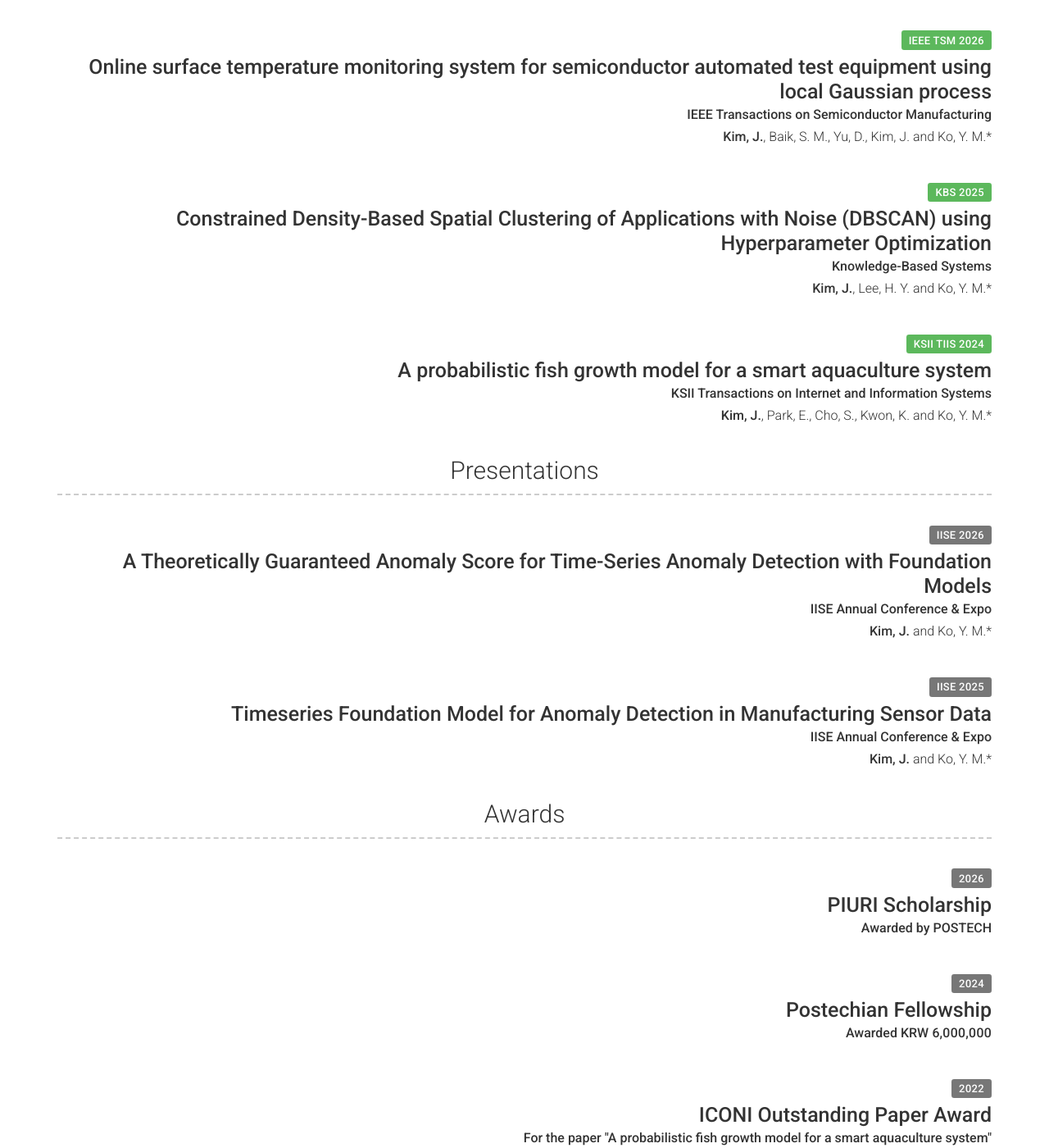
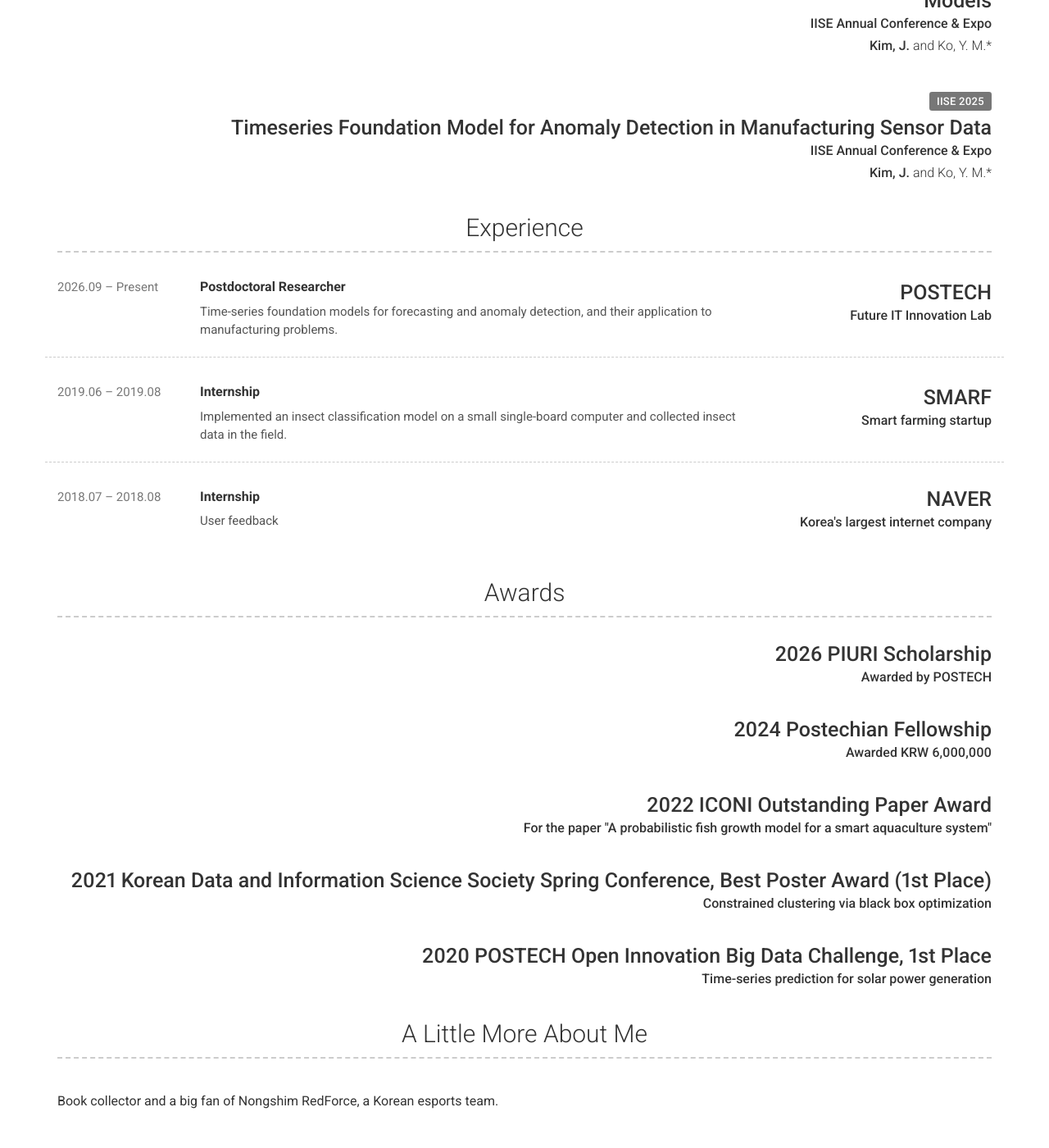
Before and after one commit to jongwonKim-1997/CV, a Jekyll site: the page built from index.md, in a window 1280 px wide and 1400 px high, scrolled down 3394 px. Shown: the whole window at 82% size. Built offline with Jekyll 4.4.1, drawn with Linux system fonts in a browser that asks for light colours; nearby versions of some CDN libraries; some of the changed text lies outside the part shown.

Commit message:
Update _config.yml

```diff
--- a/_config.yml
+++ b/_config.yml
@@ -112,52 +112,19 @@
         description: |
           <div style="display:flex;align-items:baseline;gap:14px;margin-bottom:.4em;font-size:1.6rem;line-height:1.5"><span style="flex:0 0 160px;color:#777;font-size:1.5rem;font-variant-numeric:tabular-nums;white-space:nowrap">2021.02 – 2022.01</span><b>Semiconductor Testing Temperature Monitoring System</b></div>
           <div style="margin-left:174px;margin-top:.2em"><span class="label" style="display:inline-block;margin:2px 4px 0 0;padding:.35em .7em;background:#eef1f4;color:#55606b;font-weight:500;font-size:1.2rem">Probabilistic model</span></div>
-  - title: Experience
+  - title: Education
     layout: list
     content:
       - layout: right
         title: POSTECH
-        sub_title: Postdoctoral Researcher<br>Future IT Innovation Lab
-        caption: 2026.09 – Present
+        sub_title: Pohang University of Science and Technology
         description: |
-          Time-series foundation models for forecasting and anomaly detection, and their application to manufacturing problems.
-      - layout: right
-        title: SMARF
-        sub_title: Internship
-        caption: 2019.06 – 2019.08
-        quote: >
-          Smart farming startup
-        description: |
-          Implemented an insect classification model on a small single-board computer and collected insect data in the field.
-      - layout: right
-        title: NAVER
-        sub_title: Internship
-        caption: 2018.07 – 2018.08
-        quote: >
-          Korea's largest internet company
-        description: |
-          User feedback
-  - title: Education
-    layout: list
-    content:
-      - layout: top-right
-        title: POSTECH
-        sub_title: Ph.D. in Industrial and Management Engineering
-        caption: 2022.02 – 2026.08
-        description: |
-          <span style="color:#888">Thesis ·</span> Toward Robust Anomaly Detection with Time-Series Foundation Models: Improving Anomaly Separability through Provable Mean Separation and Variance Reduction
-      - layout: top-right
-        title: POSTECH
-        sub_title: M.S. in Industrial and Management Engineering
-        caption: 2020.03 – 2022.02
-        description: |
-          <span style="color:#888">Thesis ·</span> Constrained Density-Based Spatial Clustering of Applications with Noise (DBSCAN) using Hyperparameter Optimization
-      - layout: top-right
-        title: POSTECH
-        sub_title: B.A. in Industrial and Management Engineering and Mathematics
-        caption: 2015.03 – 2020.02
-        description: |
-          Double major
+          <div style="display:flex;align-items:baseline;gap:14px;margin-bottom:.4em;font-size:1.6rem;line-height:1.5"><span style="flex:0 0 160px;color:#777;font-size:1.5rem;font-variant-numeric:tabular-nums;white-space:nowrap">2022.02 – 2026.08</span><b>Ph.D. in Industrial and Management Engineering</b></div>
+          <div style="margin-left:174px;margin-bottom:.9em;font-size:1.5rem;color:#555;line-height:1.5"><span style="color:#888">Thesis ·</span> Toward Robust Anomaly Detection with Time-Series Foundation Models: Improving Anomaly Separability through Provable Mean Separation and Variance Reduction</div>
+          <div style="display:flex;align-items:baseline;gap:14px;margin-bottom:.4em;font-size:1.6rem;line-height:1.5"><span style="flex:0 0 160px;color:#777;font-size:1.5rem;font-variant-numeric:tabular-nums;white-space:nowrap">2020.03 – 2022.02</span><b>M.S. in Industrial and Management Engineering</b></div>
+          <div style="margin-left:174px;margin-bottom:.9em;font-size:1.5rem;color:#555;line-height:1.5"><span style="color:#888">Thesis ·</span> Constrained Density-Based Spatial Clustering of Applications with Noise (DBSCAN) using Hyperparameter Optimization</div>
+          <div style="display:flex;align-items:baseline;gap:14px;margin-bottom:.4em;font-size:1.6rem;line-height:1.5"><span style="flex:0 0 160px;color:#777;font-size:1.5rem;font-variant-numeric:tabular-nums;white-space:nowrap">2015.03 – 2020.02</span><b>B.A. in Industrial and Management Engineering and Mathematics</b></div>
+          <div style="margin-left:174px;margin-bottom:.9em;font-size:1.5rem;color:#555;line-height:1.5">Double major</div>
   - title: Conference Papers
     layout: list
     content:
@@ -199,23 +166,46 @@
         title: "<span class='label label-default' style='display:inline-block;margin-bottom:6px;padding:.4em .7em;font-size:1.3rem;font-weight:500;letter-spacing:.02em'>IISE 2025</span><br>Timeseries Foundation Model for Anomaly Detection in Manufacturing Sensor Data"
         sub_title: "IISE Annual Conference & Expo"
         caption: "<b>Kim, J.</b> and Ko, Y. M.*"
+  - title: Experience
+    layout: list
+    content:
+      - layout: right
+        border: weak
+        title: POSTECH
+        sub_title: Future IT Innovation Lab
+        description: |
+          <div style="display:flex;align-items:baseline;gap:14px;margin-bottom:.4em;font-size:1.6rem;line-height:1.5"><span style="flex:0 0 160px;color:#777;font-size:1.5rem;font-variant-numeric:tabular-nums;white-space:nowrap">2026.09 – Present</span><b>Postdoctoral Researcher</b></div>
+          <div style="margin-left:174px;margin-bottom:.9em;font-size:1.5rem;color:#555;line-height:1.5">Time-series foundation models for forecasting and anomaly detection, and their application to manufacturing problems.</div>
+      - layout: right
+        border: weak
+        title: SMARF
+        sub_title: Smart farming startup
+        description: |
+          <div style="display:flex;align-items:baseline;gap:14px;margin-bottom:.4em;font-size:1.6rem;line-height:1.5"><span style="flex:0 0 160px;color:#777;font-size:1.5rem;font-variant-numeric:tabular-nums;white-space:nowrap">2019.06 – 2019.08</span><b>Internship</b></div>
+          <div style="margin-left:174px;margin-bottom:.9em;font-size:1.5rem;color:#555;line-height:1.5">Implemented an insect classification model on a small single-board computer and collected insect data in the field.</div>
+      - layout: right
+        title: NAVER
+        sub_title: Korea's largest internet company
+        description: |
+          <div style="display:flex;align-items:baseline;gap:14px;margin-bottom:.4em;font-size:1.6rem;line-height:1.5"><span style="flex:0 0 160px;color:#777;font-size:1.5rem;font-variant-numeric:tabular-nums;white-space:nowrap">2018.07 – 2018.08</span><b>Internship</b></div>
+          <div style="margin-left:174px;margin-bottom:.9em;font-size:1.5rem;color:#555;line-height:1.5">User feedback</div>
   - title: Awards
     layout: list
     content:
       - layout: top-right
-        title: "<span class='label label-default' style='display:inline-block;margin-bottom:6px;padding:.4em .7em;font-size:1.3rem;font-weight:500;letter-spacing:.02em'>2026</span><br>PIURI Scholarship"
+        title: 2026 PIURI Scholarship
         sub_title: "Awarded by POSTECH"
       - layout: top-right
-        title: "<span class='label label-default' style='display:inline-block;margin-bottom:6px;padding:.4em .7em;font-size:1.3rem;font-weight:500;letter-spacing:.02em'>2024</span><br>Postechian Fellowship"
+        title: 2024 Postechian Fellowship
         sub_title: "Awarded KRW 6,000,000"
       - layout: top-right
-        title: "<span class='label label-default' style='display:inline-block;margin-bottom:6px;padding:.4em .7em;font-size:1.3rem;font-weight:500;letter-spacing:.02em'>2022</span><br>ICONI Outstanding Paper Award"
+        title: 2022 ICONI Outstanding Paper Award
         sub_title: "For the paper \"A probabilistic fish growth model for a smart aquaculture system\""
       - layout: top-right
-        title: "<span class='label label-default' style='display:inline-block;margin-bottom:6px;padding:.4em .7em;font-size:1.3rem;font-weight:500;letter-spacing:.02em'>2021</span><br>Korean Data and Information Science Society Spring Conference, Best Poster Award (1st Place)"
+        title: 2021 Korean Data and Information Science Society Spring Conference, Best Poster Award (1st Place)
         sub_title: "Constrained clustering via black box optimization"
       - layout: top-right
-        title: "<span class='label label-default' style='display:inline-block;margin-bottom:6px;padding:.4em .7em;font-size:1.3rem;font-weight:500;letter-spacing:.02em'>2020</span><br>POSTECH Open Innovation Big Data Challenge, 1st Place"
+        title: 2020 POSTECH Open Innovation Big Data Challenge, 1st Place
         sub_title: "Time-series prediction for solar power generation"
   - title: A Little More About Me
     layout: text
```
